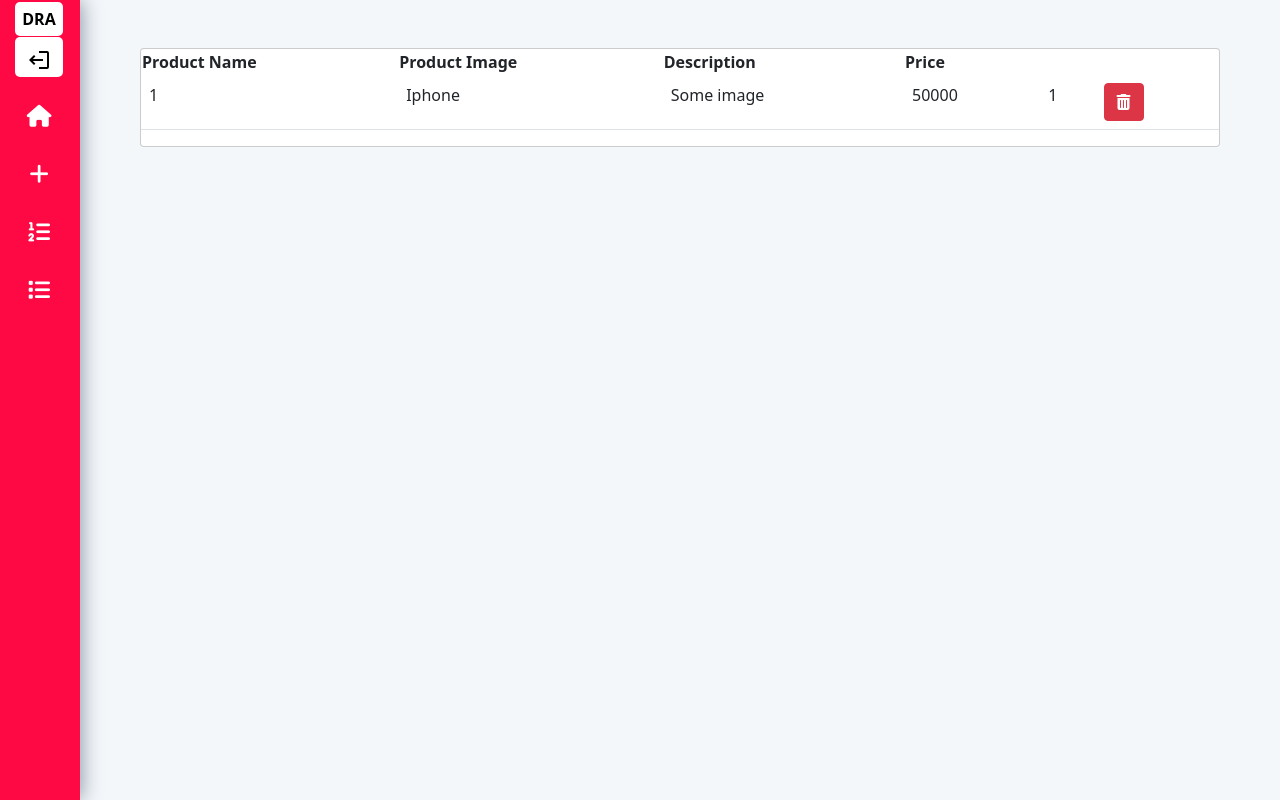
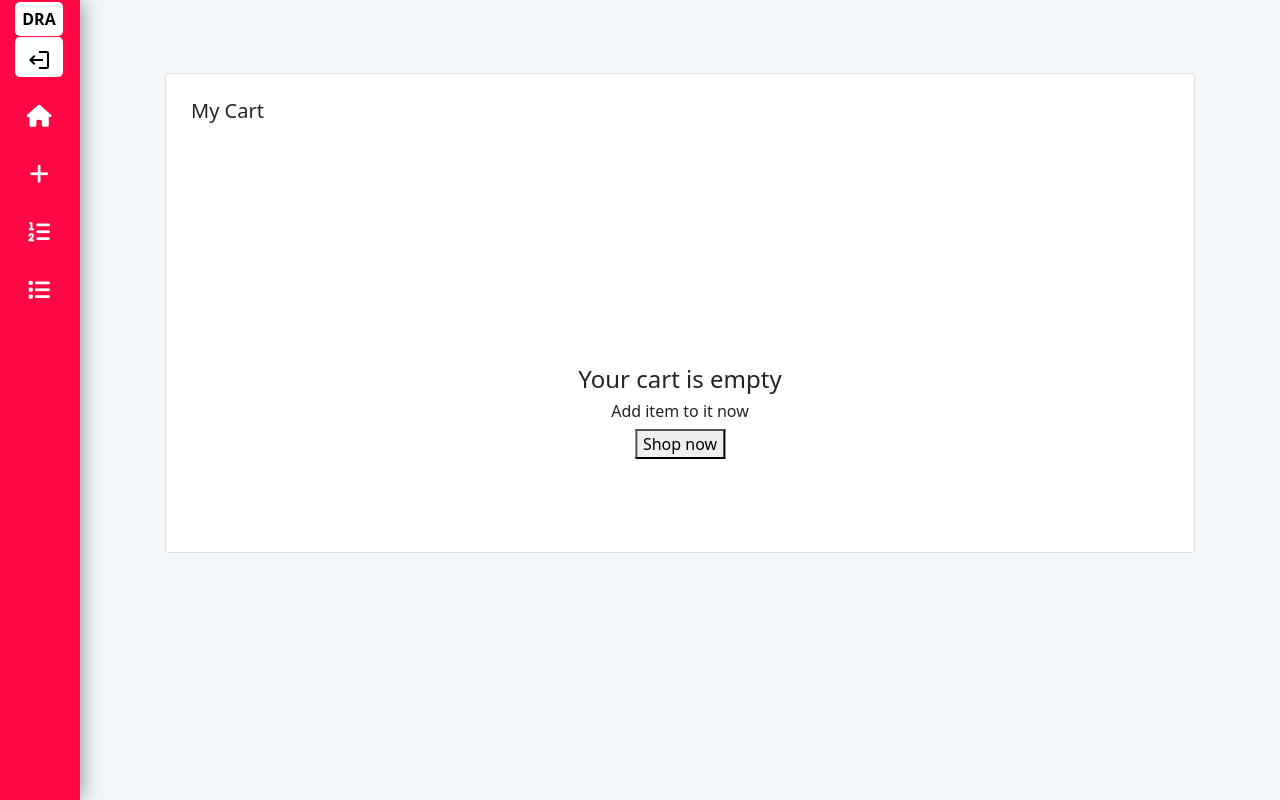
Before and after one commit to MathiasKrarup/TheRedPaperFrontend, an Angular app: page /cart in a window 1280 px wide. Built offline with nearby package versions, Linux system fonts and the light colour scheme.

Commit message:
cart system

```diff
--- a/src/app/component/cart/cart.component.html
+++ b/src/app/component/cart/cart.component.html
@@ -1,24 +1,30 @@
-<ng-container *ngIf="true">
+<ng-container *ngIf="products.length !=0">
   <div class="container">
     <div class="card-table">
       <div class="cart-product">
         <table class="table table-responsive">
           <thead>
+          <th>Image</th>
           <th>Product Name</th>
-          <th>Product Image</th>
           <th>Description</th>
           <th>Price</th>
           </thead>
           <tbody>
+          <tr *ngFor="let item of products; let i = index">
+            <td><img style="width: 120px;" src="{{item.imageUrl}}" alt=""></td>
+            <td style="width: 12%;">{{item.productName}}</td>
+            <td style="width: 12%;">{{item.price}}</td>
+            <td style="width: 25%;">{{item.description}}</td>
+            <td>
+              <button (click)="removeItem(item)" class="btn btn-danger"><i class="fas fa-trash-alt"></i> </button>
+            </td>
+          </tr>
           <tr>
-            <td>1</td>
-            <td>Iphone</td>
-            <td>Some image</td>
-            <td>50000</td>
-            <td>1</td>
-            <td>
-              <button class="btn btn-danger"><i class="fas fa-trash-alt"></i> </button>
-            </td>
+            <td colspan="4"></td>
+            <td><button (click)="emptyCart()" class="btn btn-danger">Empty Cart</button></td>
+            <td><button routerLink="/mainview" class="btn btn-primary">Shop More</button></td>
+            <td><button class="btn btn-success">Empty Cart</button></td>
+            <td> <strong>Grand Total : ${{grandTotal}}</strong> </td>
           </tr>
           </tbody>
         </table>
@@ -28,7 +34,7 @@
 </ng-container>
 
 
-<ng-container *ngIf="false">
+<ng-container *ngIf="products.length == 0">
   <div class="container">
     <div class="card">
       <h5 class="card-title">My Cart</h5>
@@ -37,7 +43,7 @@
       <img src="" alt="">
       <h4>Your cart is empty</h4>
       <h6>Add item to it now</h6>
-      <button class="cartBtn">Shop now</button>
+      <button routerLink="/mainview" class="cartBtn">Shop now</button>
     </div>
   </div>
 </ng-container>
--- a/src/app/component/cart/cart.component.ts
+++ b/src/app/component/cart/cart.component.ts
@@ -9,16 +9,24 @@ import {subscribeOn} from "rxjs";
 })
 export class CartComponent implements OnInit {
 
-  product : any = [];
+  products : any = [];
   grandTotal !: number;
   constructor(private cartService : CartService) { }
 
   ngOnInit(): void {
     this.cartService.getProducts()
       .subscribe(res=>{
-        this.product = res;
+        this.products = res;
         this.grandTotal = this.cartService.getTotalPrice();
       })
   }
 
+  removeItem(item: any) {
+    this.cartService.removeCartItem(item);
+  }
+
+  emptyCart() {
+    this.cartService.removeAllCart();
+  }
+
 }
--- a/src/app/component/product-list/product-list.component.html
+++ b/src/app/component/product-list/product-list.component.html
@@ -55,8 +55,9 @@
     <ng-container *ngFor="let item of productList">
       <div class="card col-md-3">
         <img src="{{item.imageUrl}}" alt="" (click)="openDialog(item)">
-        <p><strong>{{item.productName}}</strong> </p>
-        <p><strong>Price:</strong> {{item.price}} kr.</p>
+        <p><strong>Product name: </strong>{{item.productName}} </p>
+        <p><strong>Price:</strong> {{item.price}}kr.</p>
+        <p><strong>Description:</strong>{{item.description}}</p>
         <button class="btn2" type="button" (click)="addToCart(item)">Tilføj til ordre</button>
       </div>
     </ng-container>
--- a/src/services/cart.service.ts
+++ b/src/services/cart.service.ts
@@ -42,6 +42,7 @@ export class CartService {
         this.cartItemList.splice(index,1);
       }
     })
+    this.productList.next(this.cartItemList);
   }
   removeAllCart() {
     this.cartItemList = []
```
